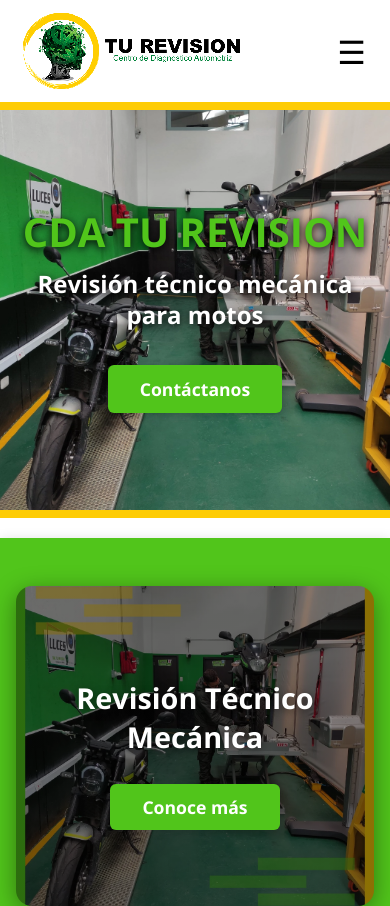
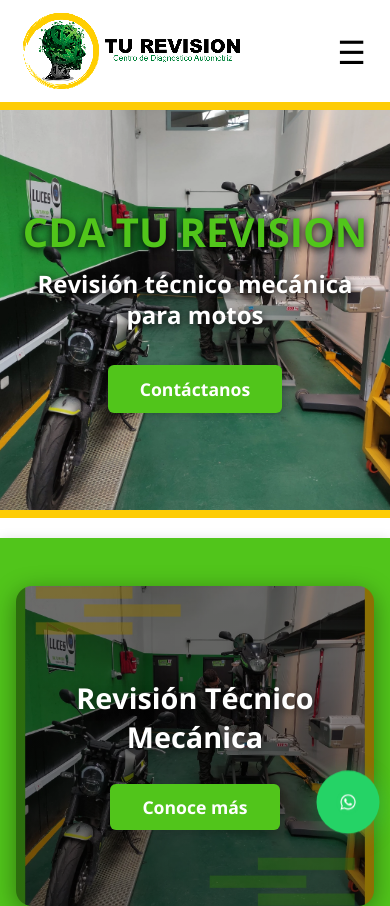
Before and after one commit to jurregod/proyecto-web, an Astro site: page / in a window 390 px wide. Shown: the top 906 px of the page. Built offline with nearby package versions, Linux system fonts and the light colour scheme; Astro itself is replaced by a stand-in of ours.

Commit message:
Update Web Site

```diff
--- /dev/null
+++ b/src/components/WhatsAppButton.astro
@@ -0,0 +1,119 @@
+---
+// Componente del botón flotante de WhatsApp
+---
+
+<div class="whatsapp-float">
+  <a
+    href="https://wa.me/3144834232"
+    target="_blank"
+    rel="noopener noreferrer"
+    class="whatsapp-button"
+    aria-label="Contactar por WhatsApp"
+  >
+    <img
+      src="/social.png"
+      alt="WhatsApp"
+      width="28"
+      height="28"
+      class="whatsapp-icon"
+    />
+    <span class="whatsapp-text">¡Contáctanos!</span>
+  </a>
+</div>
+
+<style>
+  .whatsapp-float {
+    position: fixed;
+    bottom: 25px;
+    right: 25px;
+    z-index: 1000;
+    animation: pulse 2s infinite;
+  }
+
+  .whatsapp-button {
+    display: flex;
+    align-items: center;
+    background: #25d366;
+    color: white;
+    padding: 12px 16px;
+    border-radius: 50px;
+    text-decoration: none;
+    box-shadow: 0 4px 20px rgba(37, 211, 102, 0.4);
+    transition: all 0.3s ease;
+    font-family: "Open Sans", sans-serif;
+    font-weight: 600;
+    font-size: 15px;
+    gap: 8px;
+  }
+
+  .whatsapp-button:hover {
+    background: #128c7e;
+    transform: translateY(-2px);
+    box-shadow: 0 6px 25px rgba(37, 211, 102, 0.6);
+  }
+
+  .whatsapp-button svg {
+    width: 24px;
+    height: 24px;
+    flex-shrink: 0;
+  }
+
+  .whatsapp-text {
+    white-space: nowrap;
+  }
+
+  @keyframes pulse {
+    0% {
+      transform: scale(1);
+    }
+    50% {
+      transform: scale(1.05);
+    }
+    100% {
+      transform: scale(1);
+    }
+  }
+
+  /* Responsive Design */
+  @media (max-width: 768px) {
+    .whatsapp-float {
+      bottom: 15px;
+      right: 15px;
+    }
+
+    .whatsapp-button {
+      padding: 8px 10px;
+      border-radius: 50px;
+      font-size: 13px;
+    }
+
+    .whatsapp-text {
+      display: none; /* Ocultar texto en móviles */
+    }
+
+    .whatsapp-icon {
+      width: 24px !important;
+      height: 24px !important;
+    }
+  }
+
+  @media (max-width: 480px) {
+    .whatsapp-float {
+      bottom: 12px;
+      right: 12px;
+    }
+
+    .whatsapp-button {
+      padding: 8px;
+      border-radius: 50%;
+      width: 44px;
+      height: 44px;
+      justify-content: center;
+    }
+
+    .whatsapp-icon {
+      width: 22px !important;
+      height: 22px !important;
+    }
+  }
+</style>
--- a/src/layouts/Layout.astro
+++ b/src/layouts/Layout.astro
@@ -1,19 +1,27 @@
 ---
 import Header from "../components/Header.astro";
 import Footer from "../components/Footer.astro";
+import WhatsAppButton from "../components/WhatsAppButton.astro";
 import imgRTM from "../assets/img-rtm.webp";
 
 interface Props {
   title?: string;
   description?: string;
   image?: string;
+  showWhatsApp?: boolean;
 }
 
 const {
   title = "Revisión tecnomecánica en Bogotá | CDA Tu Revisión",
   description = "CDA Tu Revisión Suba Tabor | CDA Tu Revisión Corabastos | Revisión Técnico Mecánica para Motocicletas 2T y 4T | Suba | Kennedy | Bogotá",
   image = imgRTM.src,
+  showWhatsApp = true,
 } = Astro.props;
+
+// Verificar si estamos en una página de blog
+const currentPath = Astro.url.pathname;
+const isBlogPage = currentPath === "/blog" || currentPath.startsWith("/blog/");
+const shouldShowWhatsApp = showWhatsApp && !isBlogPage;
 ---
 
 <!doctype html>
@@ -61,6 +69,7 @@ const {
     <Header />
     <slot />
     <Footer />
+    {shouldShowWhatsApp && <WhatsAppButton />}
   </body>
 </html>
 
```
Also changed, not shown: public/social.png (added).
